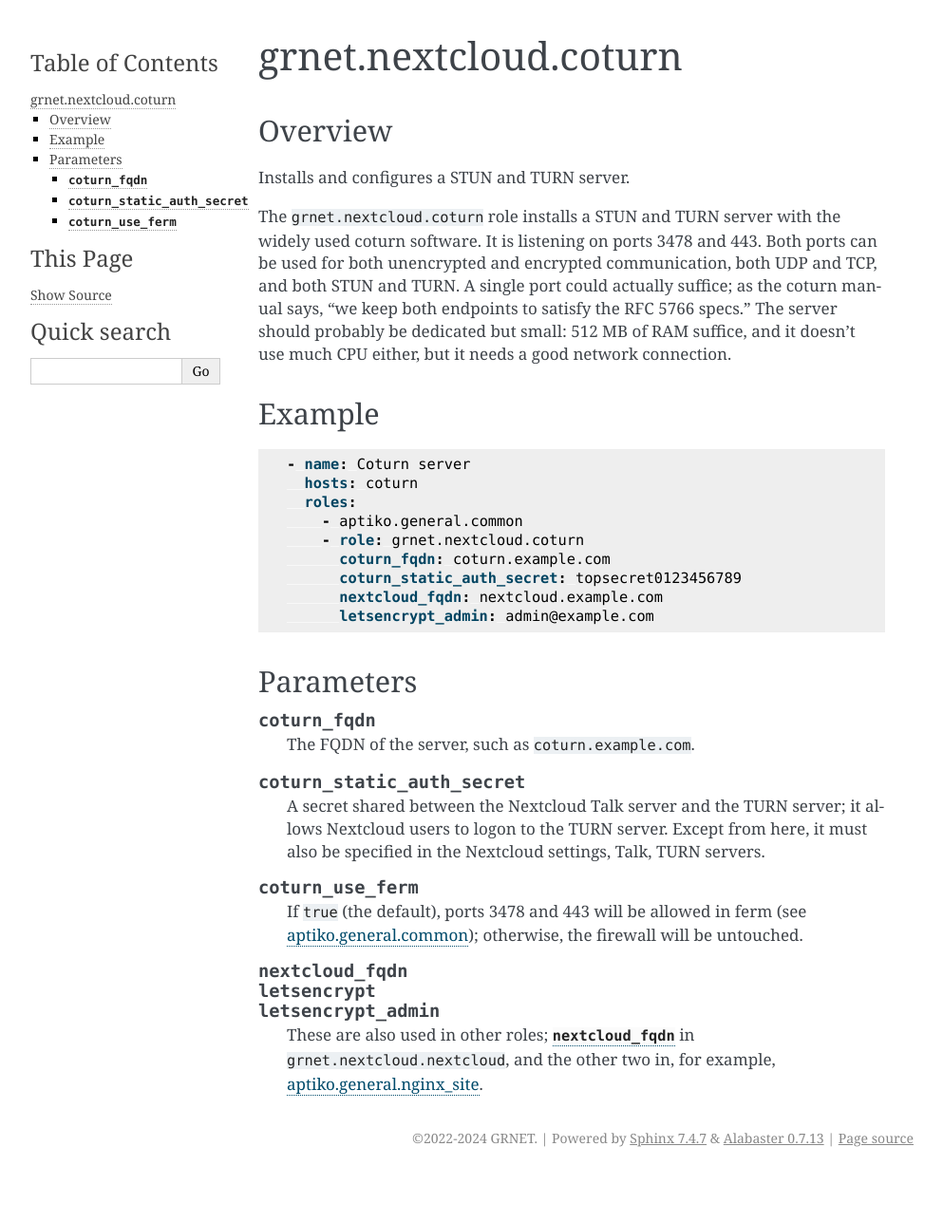
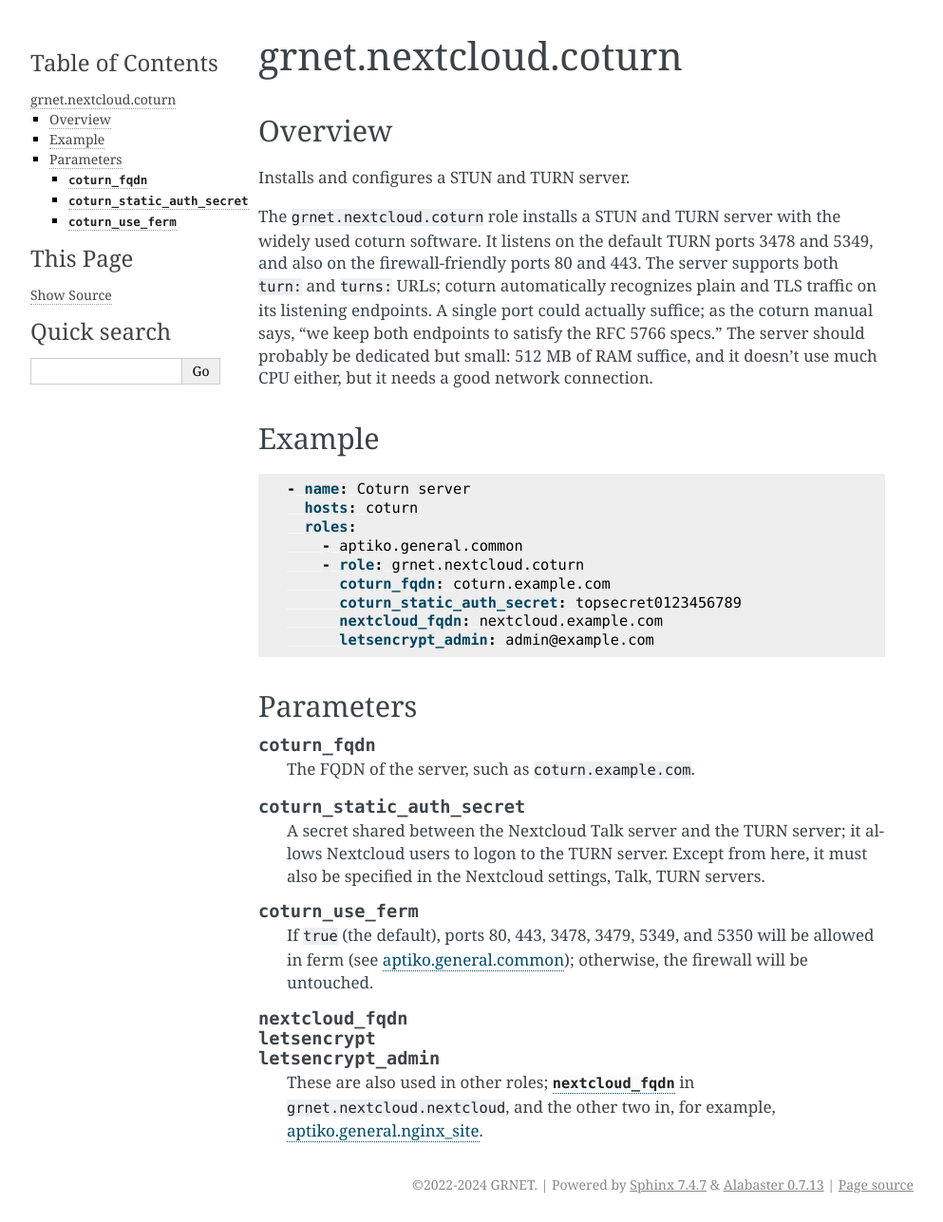
Before and after one commit to grnet/team-collaboration-toolkit, a Sphinx documentation site: the page built from docs/nextcloud/coturn.rst, in a window 1280 px wide. Shown: the whole page at 95% size, without its empty margins (148-1141 px from the left). Built offline with Sphinx 7.4.7, drawn with Linux system fonts in a browser that asks for light colours; before the commit the page ends 1238 px from its top, so only the background shows below that.

Commit message:
Fix coturn errors in Nextcloud Talk

```diff
--- a/docs/nextcloud/coturn.rst
+++ b/docs/nextcloud/coturn.rst
@@ -10,10 +10,11 @@ Overview
 Installs and configures a STUN and TURN server.
 
 The ``grnet.nextcloud.coturn`` role installs a STUN and TURN server with
-the widely used coturn software.
-It is listening on ports 3478 and 443.  Both ports can be
-used for both unencrypted and encrypted communication, both UDP and TCP,
-and both STUN and TURN. A single port could actually suffice; as the
+the widely used coturn software.  It listens on the default TURN ports
+3478 and 5349, and also on the firewall-friendly ports 80 and 443. The
+server supports both ``turn:`` and ``turns:`` URLs; coturn automatically
+recognizes plain and TLS traffic on its listening endpoints. A single
+port could actually suffice; as the
 coturn manual says, "we keep both endpoints to satisfy the RFC 5766
 specs." The server should probably be dedicated but small: 512 MB of RAM
 suffice, and it doesn't use much CPU either, but it needs a good network
@@ -50,7 +51,8 @@ Parameters
 
 .. data:: coturn_use_ferm
 
-   If ``true`` (the default), ports 3478 and 443 will be allowed in ferm
+   If ``true`` (the default), ports 80, 443, 3478, 3479, 5349, and 5350
+   will be allowed in ferm
    (see aptiko.general.common_); otherwise, the firewall will be
    untouched.
 
--- a/docs/nextcloud/guide_talk.rst
+++ b/docs/nextcloud/guide_talk.rst
@@ -114,9 +114,10 @@ restrict this traffic. (On the server side there should be no firewall
 problem—if an organization wants to install a video conferencing server
 accessible from the Internet, presumably they can configure their
 firewall for that.) A TURN server helps work around the problem by
-listening on UDP and TCP port 443, which is, especially the TCP, very
+listening on the default TURN ports 3478 and 5349, and also on UDP and
+TCP ports 80 and 443, which are very
 unlikely to be blocked.  The client talks UDP, or, failing that, TCP to
-the TURN server at port 443, and sends/receives all its data there, and
+the TURN server, and sends/receives all its data there, and
 the TURN server relays this data to the video conferencing server.
 Obviously this solution sucks (especially the TCP version) but it works
 as a last resort when everything else fails.
```
Also changed, not shown: 3 other files.
